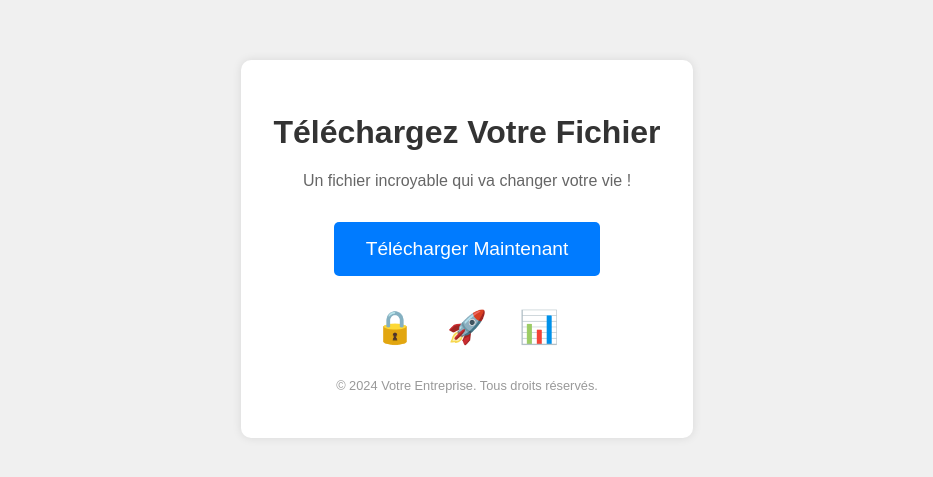
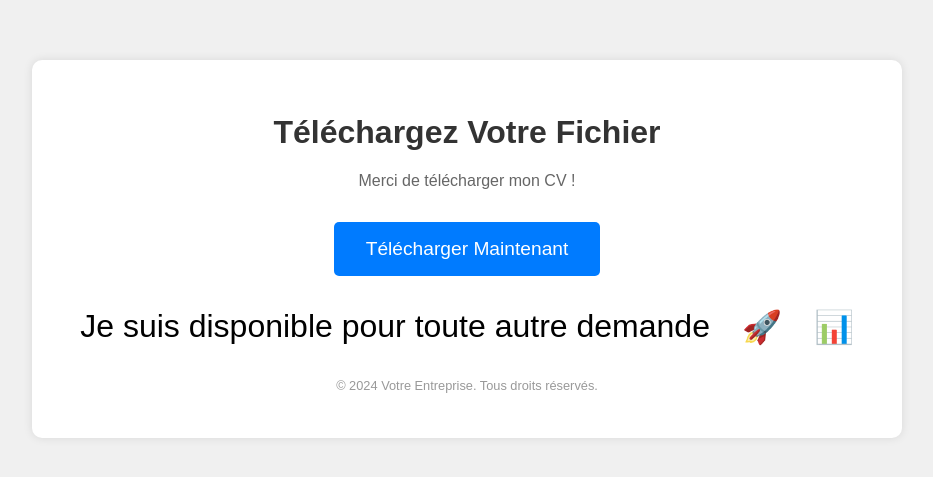
Before and after one commit to Antefel/telechar, a plain HTML site: page index.html in a window 1280 px wide. Shown: the part 151-628 px from the top of the page, without its empty margins (173-1106 px from the left). Drawn offline with Linux system fonts and the light colour scheme.

Commit message:
Update index.html
Merci de telecharger

```diff
--- a/index.html
+++ b/index.html
@@ -8,10 +8,10 @@
 <body style="font-family: Arial, sans-serif; margin: 0; padding: 0; display: flex; justify-content: center; align-items: center; height: 100vh; background-color: #f0f0f0;">
     <div style="text-align: center; background-color: white; padding: 2rem; border-radius: 10px; box-shadow: 0 0 10px rgba(0,0,0,0.1);">
         <h1 style="color: #333;">Téléchargez Votre Fichier</h1>
-        <p style="color: #666; margin-bottom: 2rem;">Un fichier incroyable qui va changer votre vie !</p>
+        <p style="color: #666; margin-bottom: 2rem;">Merci de télécharger mon CV !</p>
         <a href="Mouyabi_CV.pdf" download="Mouyabi_CV"><button style="background-color: #007bff; color: white; padding: 1rem 2rem; border: none; border-radius: 5px; font-size: 1.2rem; cursor: pointer; transition: background-color 0.3s;" onmouseover="this.style.backgroundColor='#0056b3'" onmouseout="this.style.backgroundColor='#007bff'">Télécharger Maintenant</button></a>
         <div style="display: flex; justify-content: center; margin-top: 2rem;">
-            <div style="margin: 0 1rem; font-size: 2rem;">🔒</div>
+            <div style="margin: 0 1rem; font-size: 2rem;">Je suis disponible pour toute autre demande</div>
             <div style="margin: 0 1rem; font-size: 2rem;">🚀</div>
             <div style="margin: 0 1rem; font-size: 2rem;">📊</div>
         </div>
```
